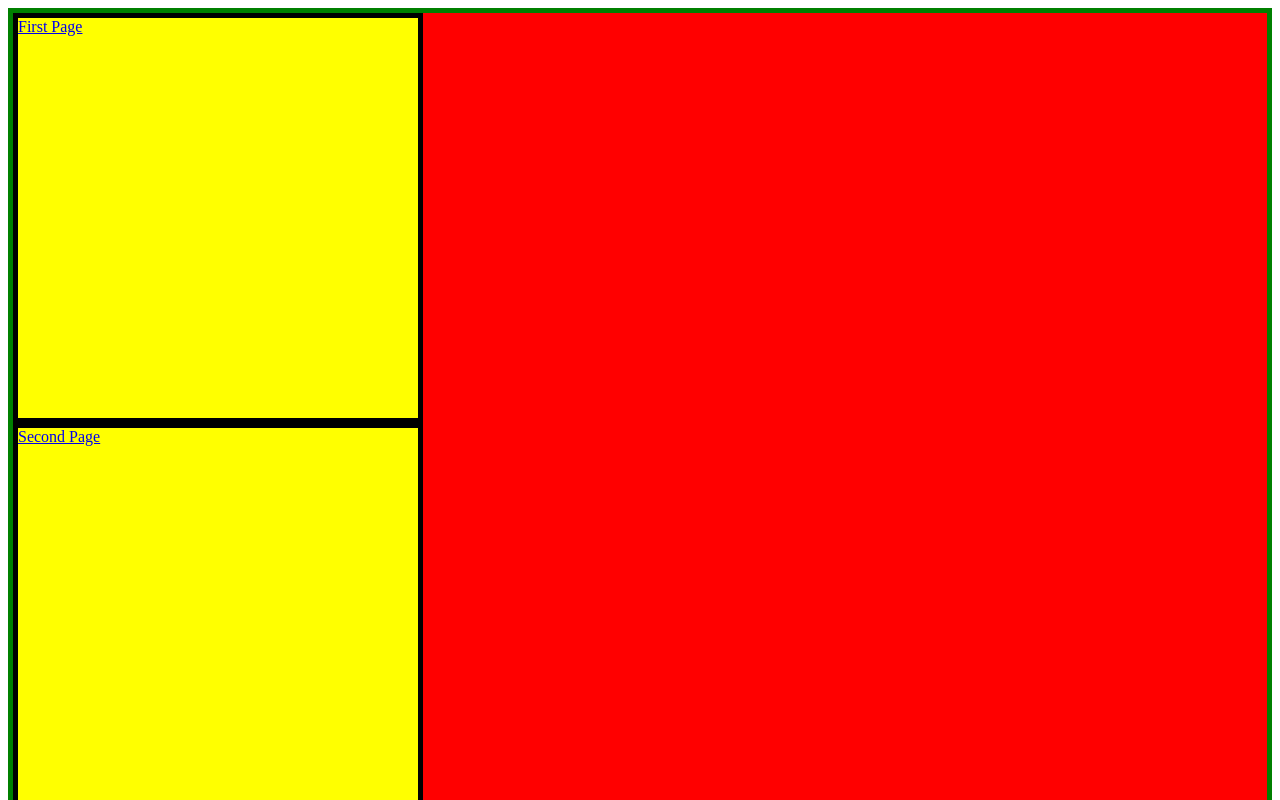
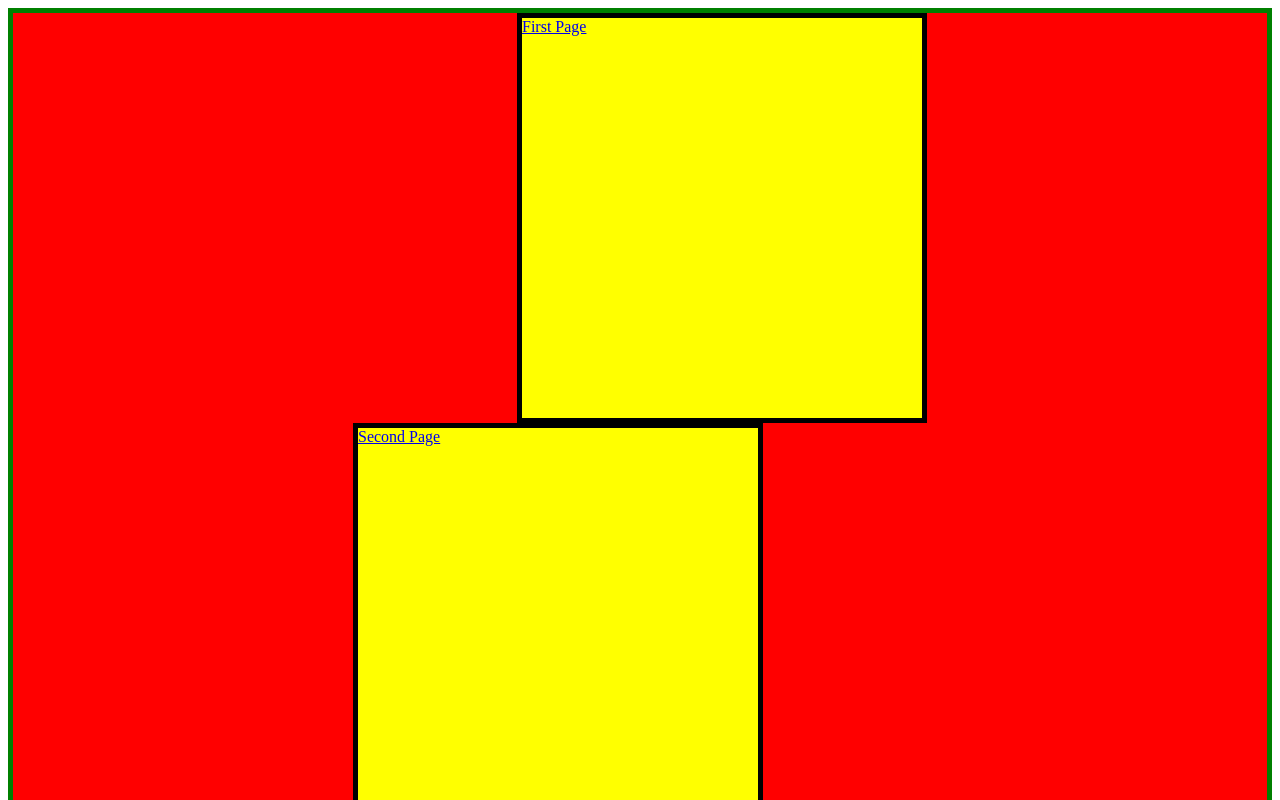
Before and after one commit to mary-hamilton/real-first-proj, a plain HTML site: page First Portfolio Project/index.html in a window 1280 px wide. In both pictures the pointer is over the link "First Page". Shown: the top 800 px of the page. Drawn offline with Linux system fonts and the light colour scheme.

Commit message:
not much better

```diff
--- a/First Portfolio Project/style.css
+++ b/First Portfolio Project/style.css
@@ -27,11 +27,11 @@
 
 
 .container:hover > .box:not(:hover) {
-    align-self: flex-start;
+    translate: -20% 0 0;
 }
 
-.box:hover {
-    align-self: flex-end;
+.container:hover > .box:hover {
+    translate: 20% 0 0;
 }
 
 
```
